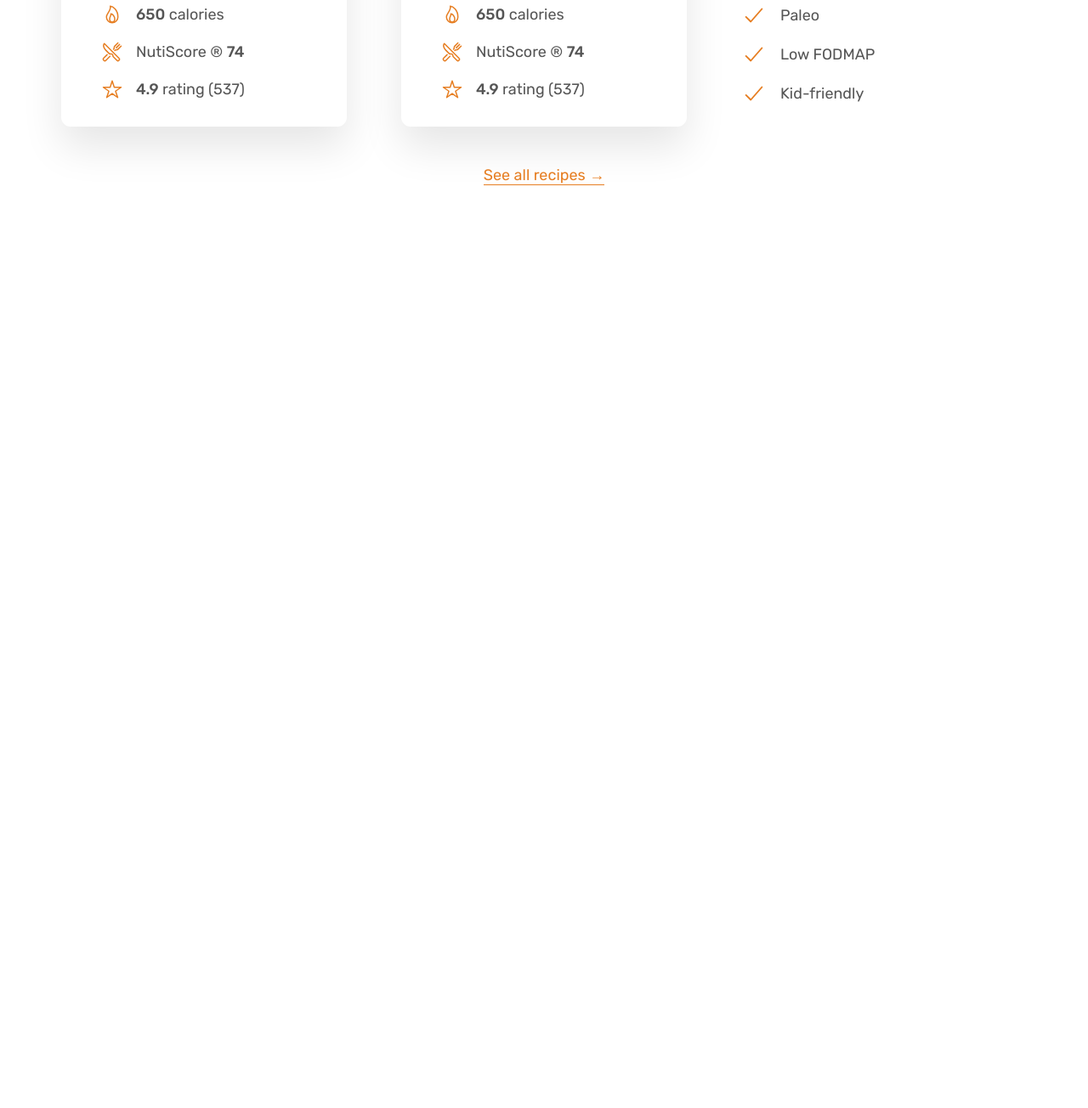
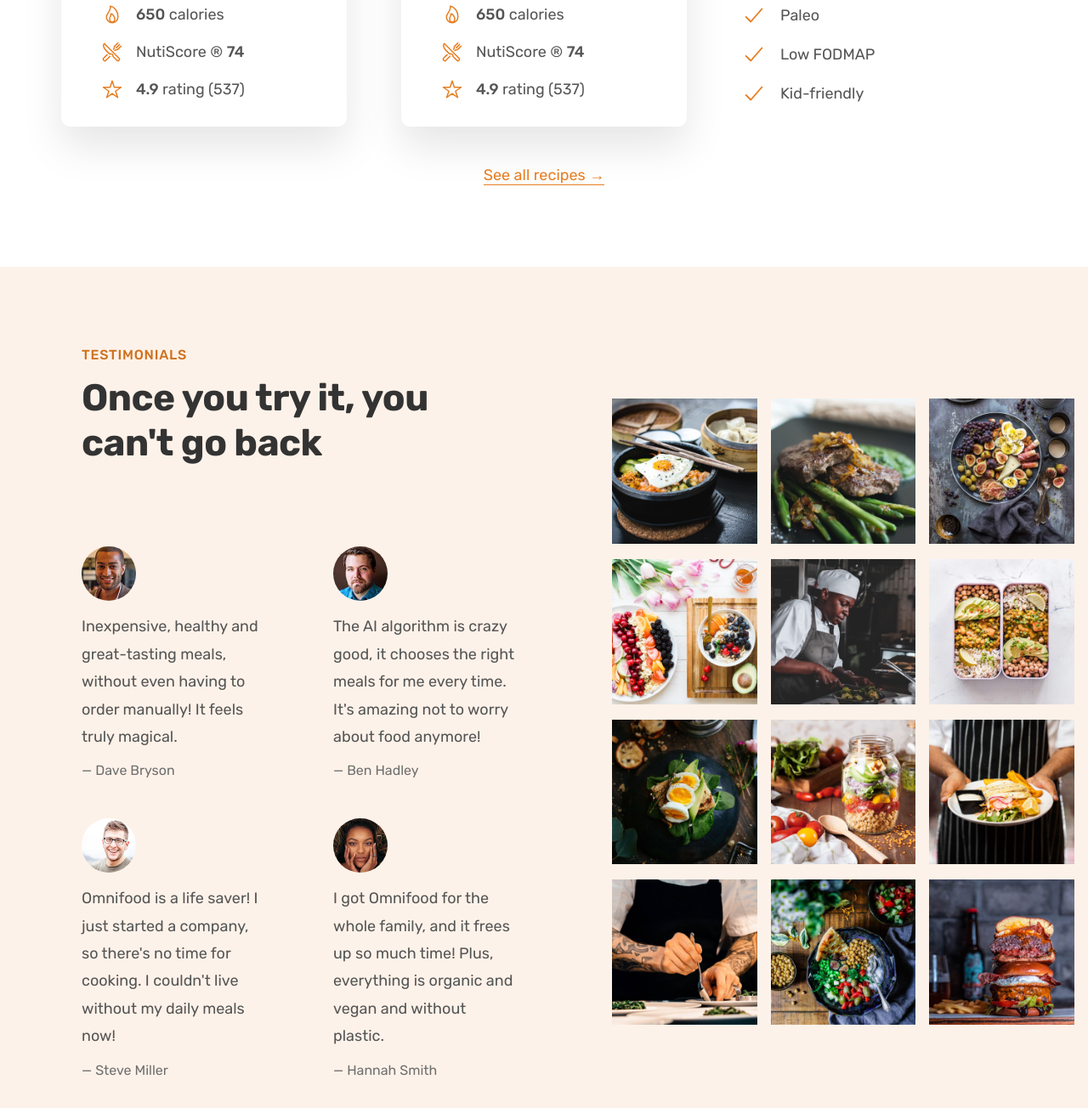
Before and after one commit to parjapat22/OmniFood, a plain HTML site: page index.html in a window 1280 px wide. Shown: the part 3231-4535 px from the top of the page at 85% size. Before the commit the page ends 3545 px from the top, so only its background shows below. Drawn offline with nearby package versions, Linux system fonts and the light colour scheme.

Commit message:
testimonials section added

```diff
--- a/css/general.css
+++ b/css/general.css
@@ -24,7 +24,7 @@ paragraph: 1.6
 - Tints: #fdf2e9, #fae5d3
 - Shades: #cf711f
 - Accents:
-- Greys: #555, #333
+- Greys: #555, #333, #6f6f6f
 
 
 --- Shadows ---
--- a/css/style.css
+++ b/css/style.css
@@ -302,3 +302,62 @@
   width: 3rem;
   color: #e67e22;
 }
+
+/**********************************/
+/* Testimonial section */
+/**********************************/
+.section-testimonials {
+  background-color: #fdf2e9;
+  display: grid;
+  grid-template-columns: 55fr 45fr;
+  align-items: center;
+}
+
+.testimonials-container {
+  padding: 9.6rem;
+}
+
+.testimonials {
+  display: grid;
+  grid-template-columns: 1fr 1fr;
+  row-gap: 4.8rem;
+  column-gap: 8rem;
+}
+
+.testimonial-img {
+  width: 6.4rem;
+  border-radius: 50%;
+  margin-bottom: 1.2rem;
+}
+
+.testimonial-text {
+  font-size: 1.8rem;
+  line-height: 1.8;
+  margin-bottom: 1.6rem;
+}
+
+.testimonial-name {
+  font-size: 1.6rem;
+  color: #6f6f6f;
+}
+
+.gallery {
+  display: grid;
+  grid-template-columns: repeat(3, 1fr);
+  gap: 1.6rem;
+  padding: 1.6rem;
+}
+
+.gallery-item {
+  overflow: hidden;
+}
+
+.gallery-item img {
+  display: inline-block;
+  width: 100%;
+  transition: all 0.4s;
+}
+
+.gallery-item img:hover {
+  transform: scale(1.1);
+}
--- a/index.html
+++ b/index.html
@@ -309,6 +309,131 @@
           <a href="#" class="link">See all recipes &rarr;</a>
         </div>
       </section>
+
+      <section class="section-testimonials">
+        <!-- testimonials column -->
+        <div class="testimonials-container">
+          <span class="subheading">Testimonials</span>
+          <h2 class="heading-secondary">Once you try it, you can't go back</h2>
+
+          <div class="testimonials">
+            <!-- testimonial 1 -->
+            <figure class="testimonial">
+              <img
+                class="testimonial-img"
+                alt="customer"
+                src="img/customers/dave.jpg"
+              />
+
+              <blockquote class="testimonial-text">
+                Inexpensive, healthy and great-tasting meals, without even
+                having to order manually! It feels truly magical.
+              </blockquote>
+
+              <p class="testimonial-name">&mdash; Dave Bryson</p>
+            </figure>
+
+            <!-- testimonial 2 -->
+            <figure class="testimonial">
+              <img
+                class="testimonial-img"
+                alt="customer"
+                src="img/customers/ben.jpg"
+              />
+
+              <blockquote class="testimonial-text">
+                The AI algorithm is crazy good, it chooses the right meals for
+                me every time. It's amazing not to worry about food anymore!
+              </blockquote>
+
+              <p class="testimonial-name">&mdash; Ben Hadley</p>
+            </figure>
+
+            <!-- testimonial 3 -->
+            <figure class="testimonial">
+              <img
+                class="testimonial-img"
+                alt="customer"
+                src="img/customers/steve.jpg"
+              />
+
+              <blockquote class="testimonial-text">
+                Omnifood is a life saver! I just started a company, so there's
+                no time for cooking. I couldn't live without my daily meals now!
+              </blockquote>
+
+              <p class="testimonial-name">&mdash; Steve Miller</p>
+            </figure>
+
+            <!-- testimonial 4 -->
+            <figure class="testimonial">
+              <img
+                class="testimonial-img"
+                alt="customer"
+                src="img/customers/hannah.jpg"
+              />
+
+              <blockquote class="testimonial-text">
+                I got Omnifood for the whole family, and it frees up so much
+                time! Plus, everything is organic and vegan and without plastic.
+              </blockquote>
+
+              <p class="testimonial-name">&mdash; Hannah Smith</p>
+            </figure>
+          </div>
+        </div>
+
+        <!-- gallery column -->
+        <div class="gallery">
+          <figure class="gallery-item">
+            <img src="img/gallery/gallery-1.jpg" alt="gallery" />
+          </figure>
+
+          <figure class="gallery-item">
+            <img src="img/gallery/gallery-2.jpg" alt="gallery" />
+          </figure>
+
+          <figure class="gallery-item">
+            <img src="img/gallery/gallery-3.jpg" alt="gallery" />
+          </figure>
+
+          <figure class="gallery-item">
+            <img src="img/gallery/gallery-4.jpg" alt="gallery" />
+          </figure>
+
+          <figure class="gallery-item">
+            <img src="img/gallery/gallery-5.jpg" alt="gallery" />
+          </figure>
+
+          <figure class="gallery-item">
+            <img src="img/gallery/gallery-6.jpg" alt="gallery" />
+          </figure>
+
+          <figure class="gallery-item">
+            <img src="img/gallery/gallery-7.jpg" alt="gallery" />
+          </figure>
+
+          <figure class="gallery-item">
+            <img src="img/gallery/gallery-8.jpg" alt="gallery" />
+          </figure>
+
+          <figure class="gallery-item">
+            <img src="img/gallery/gallery-9.jpg" alt="gallery" />
+          </figure>
+
+          <figure class="gallery-item">
+            <img src="img/gallery/gallery-10.jpg" alt="gallery" />
+          </figure>
+
+          <figure class="gallery-item">
+            <img src="img/gallery/gallery-11.jpg" alt="gallery" />
+          </figure>
+
+          <figure class="gallery-item">
+            <img src="img/gallery/gallery-12.jpg" alt="gallery" />
+          </figure>
+        </div>
+      </section>
     </main>
   </body>
 </html>
```
